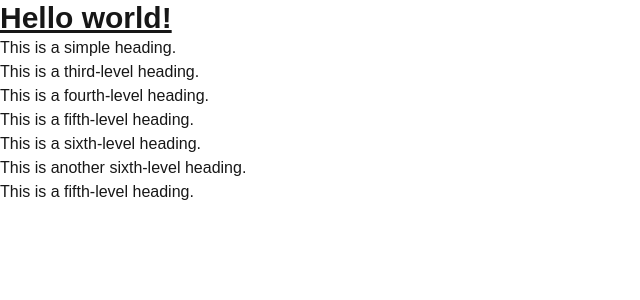
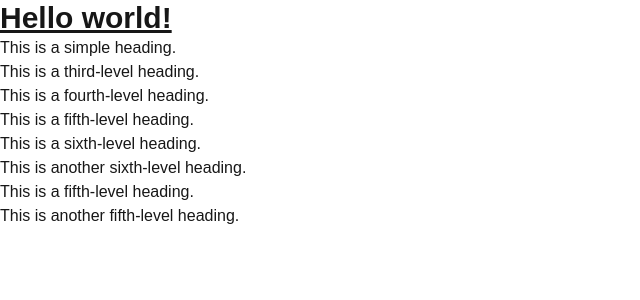
Before and after one commit to reuelrai/my-portfolio, a Next.js app: page / in a window 1280 px wide. Shown: the top 300 px of the page, without its empty margins (0-640 px from the left). Built offline with nearby package versions, Linux system fonts and the light colour scheme.

Commit message:
minor changes

```diff
--- a/app/page.tsx
+++ b/app/page.tsx
@@ -11,6 +11,7 @@ export default function Home() {
       <h6>This is a sixth-level heading.</h6>
       <h6>This is another sixth-level heading.</h6>
       <h5>This is a fifth-level heading.</h5>
+      <h5>This is another fifth-level heading.</h5>
     </>
   );
 }
```
